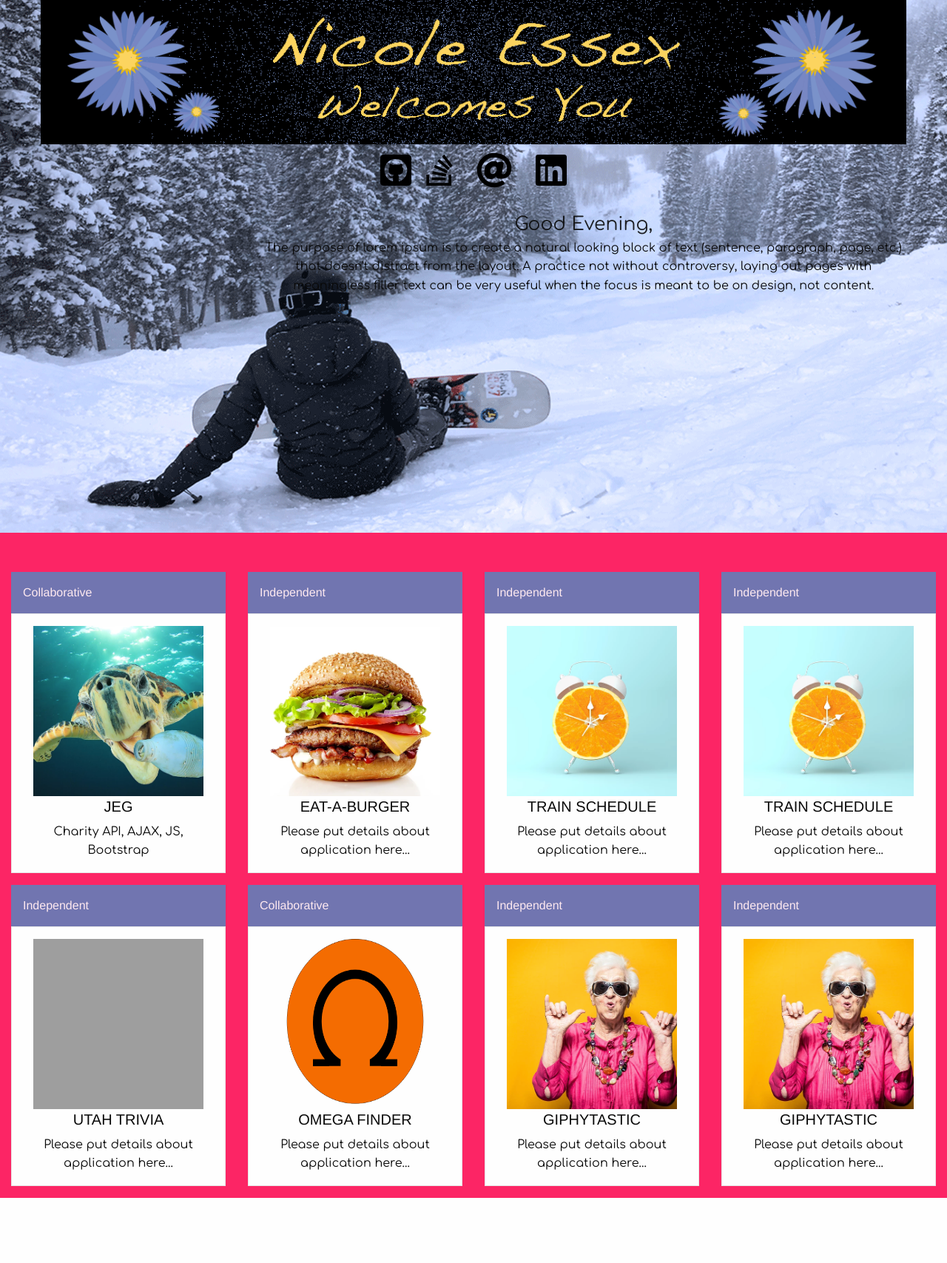
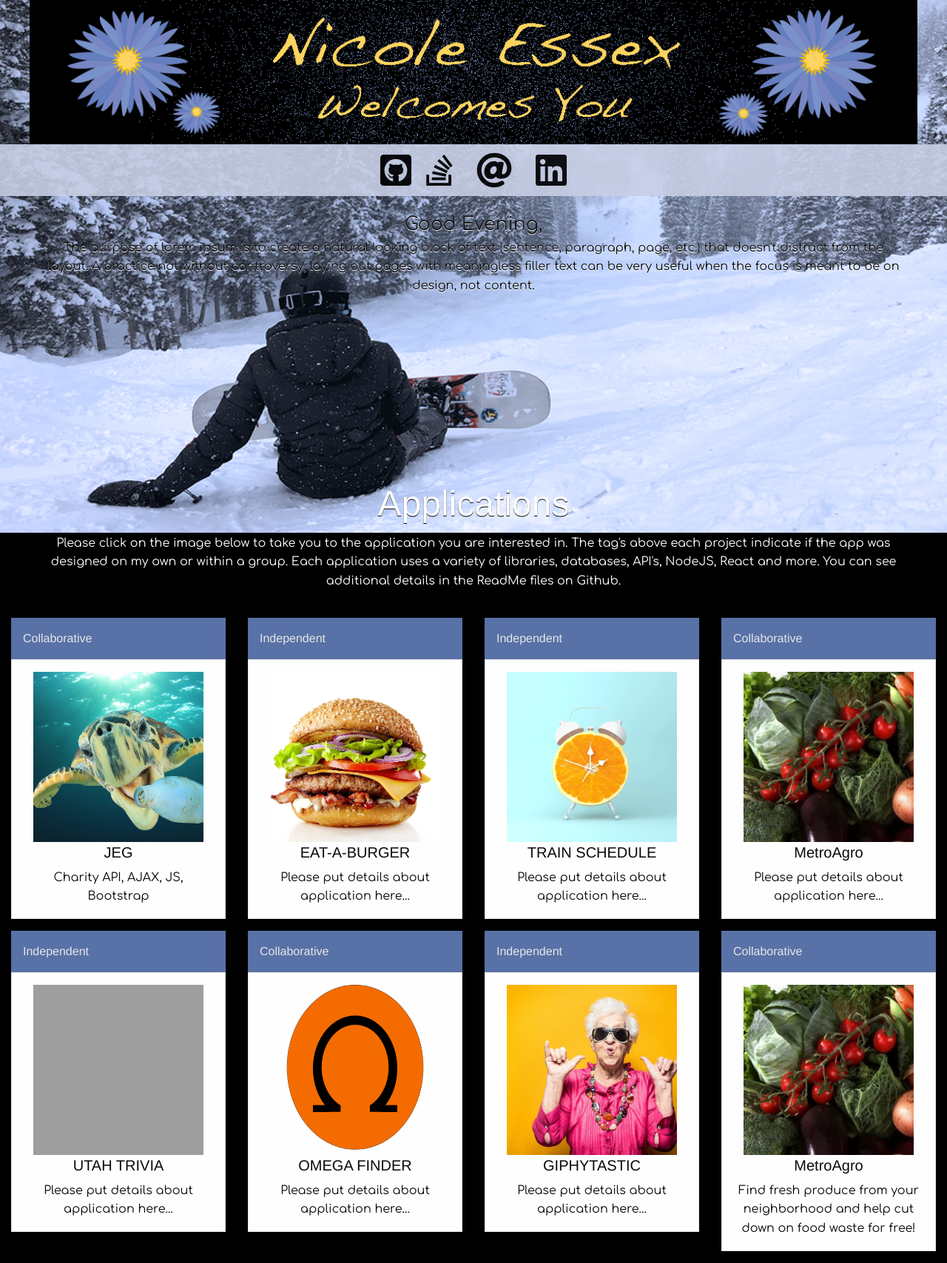
Before and after one commit to NicoleEssex/NicoleEssexPortfolio, a PHP site: page / in a window 1280 px wide. Shown: the whole page at 74% size. Before the commit the page ends 1619 px from the top, so only its background shows below. Run offline with PHP 8.4, Linux system fonts and the light colour scheme; some libraries are stand-ins or nearby versions; grey boxes are pictures that could not be loaded.

Commit message:
sticky social links

```diff
--- a/assets/css/style.css
+++ b/assets/css/style.css
@@ -1,13 +1,7 @@
 body{
-    /* background-color: #fdd370; */
-    background: #fc2565 url("../images/IMG_3483-6-1200.gif") no-repeat;
+    background: black url("../images/IMG_3483-6-1200.gif") no-repeat;
     text-align: center;
     margin: 0 auto;
-
-
-    /* background-color: #637fba;  */
-    /* background: no-repeat;
-    background: radial-gradient(#fdd370 30%, #637fba 50%, black 20%) */
 }
 
 #contentWrap {
@@ -16,18 +10,21 @@
 }
 
 #banner {
-    /* background-color:#c7cfe5; */
-}
-
-#profile {
-    padding: 10px;
-    background-color: #fc2565;
+    background-color:black;
+    margin: 0px auto black;
+    padding: black;
 }
 
 #greeting{
     font-family: 'Comfortaa', cursive;
     font-size: 25px;
     opacity: .9;
+    text-shadow: 0 1px 0 white;
+}
+
+#bio {
+    text-shadow: 0 1px 0 white;
+    font-size: 16px;
 }
 
 .fa-github-square {
@@ -36,14 +33,15 @@
 }
 
 #socialLinks {
-    /* background-color: #c7cfe5; */
+    background-color: #c7cfe5;
+    opacity: .9;
+    position: sticky;
+    top: 0px;
+    z-index: 1000;
 }
 
 #intro {
-
     padding: 20px;
-    /* outline: 20px dotted; */
-    /* background-color: #fc2565; */
     box-shadow: black 2px;
 }
 
@@ -65,9 +63,23 @@
     text-align: center;
 }
 
+#space {
+    height: 231px;
+    width: 100%;
+}
+
+#projectTitle  {
+    color: white;
+    text-shadow: 0 1px 0 black;
+}
+
+#projectSubTitle {
+    color: white;
+    text-shadow: 0 1px 0 black;
+}
+
 #projectSection {
     position: relative;
-    margin-top: 337px;
 }
 
 .card-divider {
@@ -110,4 +122,4 @@
 /* @media screen and (min-width: 64em) {} */
 
 /* Large only */
-/* @media screen and (min-width: 64em) and (max-width: 74.9375em) {} */ */
+/* @media screen and (min-width: 64em) and (max-width: 74.9375em) {} */
--- a/index.html
+++ b/index.html
@@ -30,16 +30,27 @@
         <li><a href="mailto:npcessex@gmail.com?subject=Portfolio"><span><i style="color:black;" class="fas fa-at fa-3x"></i></span></a></li>
         <li><a href="https://www.linkedin.com/in/nicole-essex/"><span><i style="color:black; "class="fab fa-linkedin fa-3x"></i></span></a></li>
     </ul>
+
     <div id="intro"class="grid-container grid-container-padded">
         <div class="grid-x grid-margin-x">
-            <div class="cell small-3">
+            <div class="cell small-6">
                 <!-- <img src="assets/images/IMG_1589-square.png" id="profile" alt="Picture of Nicole Essex"> -->
             </div>
-            <div class="cell small-9">
+            <div class="cell xs-12 small-12 medium-12">
                 <div id="greeting"></div>
-                <p>The purpose of lorem ipsum is to create a natural looking block of text (sentence, paragraph, page, etc.)
+                <p id="bio">The purpose of lorem ipsum is to create a natural looking block of text (sentence, paragraph, page, etc.)
                     that doesn't distract from the layout. A practice not without controversy, laying out pages with meaningless
                     filler text can be very useful when the focus is meant to be on design, not content.</p>
+            </div>
+            <div class="cell xs-12 small-12 medium-1">
+            </div>
+            <div id="space"></div>
+                <div class ="container">
+                <div class="cell xs-12 small-12 medium-5">
+                    <h1 id="projectTitle">Applications</h1>
+                    <p id="projectSubTitle">Please click on the image below to take you to the application you are interested in. The tag's above each project indicate if the app was designed on my own or within a group. Each application uses a variety of libraries, databases, API's, NodeJS, React and more. You can see additional details in the ReadMe files on Github.</p>
+                </div>
+                </div>
             </div>
         </div>
     </div>
@@ -47,7 +58,7 @@
     <div id="projectSection" class="container">
         <div class="grid-x grid-padding-x small-up-1 medium-up-3 large-up-4">
             <div class="cell">
-                <a href="https://nicoleessex.github.io/Charity-Finder/">
+                <a href="https://nicoleessex.github.io/JEG/">
                     <div class="card-divider">
                             Collaborative
                     </div>
@@ -89,14 +100,14 @@
                 </a>
             </div>
             <div class="cell">
-                <a href="https://nicoleessex.github.io/Train-Scheduler/">
+                <a href="https://secure-retreat-41621.herokuapp.com/">
                     <div class="card-divider">
-                            Independent
+                            Collaborative
                       </div>
                     <div class="card">
                         <div class="card-section">
-                            <img class="project-image" src="assets/images/orange-clock-1.png">
-                            <h5>TRAIN SCHEDULE</h5>
+                            <img class="project-image" src="assets/images/149694432-vegetable-basket-wooden-box-clean-eating-range.jpg">
+                            <h5>MetroAgro</h5>
                             <p>Please put details about application here...</p>
                         </div>
                     </div>
@@ -105,7 +116,7 @@
         </div>
     </div>
 
-    <div class="container">
+    <div id="projectSection"class="container">
         <div class="grid-x grid-padding-x small-up-1 medium-up-3 large-up-4">
             <div class="cell">
                 <a href = "https://nicoleessex.github.io/Trivia-Game/">
@@ -150,15 +161,15 @@
                 </a>
             </div>
             <div class="cell">
-                <a href = "https://nicoleessex.github.io/Giphy-API/">
+                <a href="https://secure-retreat-41621.herokuapp.com/">
                     <div class="card-divider">
-                            Independent
+                            Collaborative
                     </div>
                     <div class="card">
                         <div class="card-section hang-letters">
-                            <img class="project-image" src="assets/images/giphytastic.png">
-                            <h5>GIPHYTASTIC</h5>
-                            <p>Please put details about application here...</p>
+                            <img class="project-image" src="assets/images/149694432-vegetable-basket-wooden-box-clean-eating-range.jpg">
+                            <h5>MetroAgro</h5>
+                            <p>Find fresh produce from your neighborhood and help cut down on food waste for free!</p>
                         </div>
                     </div>
                 </a>
@@ -168,81 +179,6 @@
     </div>
     </div>
 </div>
-    <!-- <div class="grid-container grid-container-padded">
-        <div class="grid-x grid-margin-x">
-            <div class ="cell auto">
-                    <a href="https://nicoleessex.github.io/Charity-Finder/"><div class="card" style="width: 150px;">
-                        <div class="card-divider">
-                              Collaborative
-                        </div>
-                            <img src="assets/images/jeg.png">
-                        <div class="card-section">
-                            <h4>JEG</h4>
-                            <p>Charity API, AJAX, JS, Bootstrap</p>
-                        </div>
-                    </div></a> -->
-    <!-- <a href="https://nicoleessex.github.io/Charity-Finder/">
-                <img src="assets/images/jeg.png" class = "pps" alt="Project 5">
-                </a>
-                <h4>JEG</h4>
-            </div> -->
-    <!-- <div class ="cell auto">
-                    <a href="https://mvc-burgers.herokuapp.com/burgers"><div class="card" style="width: 150px;">
-                            <div class="card-divider">
-                                  Independent
-                            </div>
-                                <img src="assets/images/burger.png">
-                            <div class="card-section">
-                                <h4>Eat-a-burger</h4>
-                                <p></p>
-                            </div>
-                        </div></a> -->
-    <!-- <a href="https://mvc-burgers.herokuapp.com/burgers">
-                     <img src="assets/images/burger.png" class = "pps" alt="Project 6">
-                </a>
-                <h4>Eat-a-burger</h4> -->
-    <!-- </div>
-            <div class ="cell auto">
-                <a href="https://radiant-harbor-22121.herokuapp.com/">
-                    <img src="assets/images/omega.png" class = "pps" alt="Project 7">
-                </a>
-                <h4>Omega Finder</h4>
-            </div>
-            <div class ="cell auto">
-                <a href = "https://nicoleessex.github.io/Trivia-Game/">
-                    <img src="assets/images/utahSRR.jpg" class = "pps" alt="Project 2"></a>
-                <h4>Utah Trivia</h4>
-            </div>
-        </div>
-    </div>
-    <div class="grid-container grid-container-padded">
-        <div class="grid-x grid-margin-x">
-            <div class ="cell auto">
-                <a href=" https://nicoleessex.github.io/Train-Scheduler/">
-                    <img src="assets/images/orange-clock-1.png" class = "pps" alt="Project 4">
-                </a>
-                <h4>Train Schedule</h4>
-            </div>
-            <div class ="cell auto">
-                <a href = "https://nicoleessex.github.io/Giphy-API/">
-                    <img src="assets/images/giphytastic.png" class = "pps" alt="Project 3">
-                </a>
-                <h4>Giphytastic</h4>
-            </div>
-            <div class ="cell auto">
-                <a href="https://nicoleessex.github.io/bamazon/">
-                    <img src="assets/images/buy.png" class = "pps" alt="Project 8">
-                </a>
-                <h4>Bamazon</h4>
-            </div>
-            <div class ="cell auto">
-                <a href="https://nicoleessex.github.io/Crystal-Collector"/>
-                    <img src="assets/images/crystalA.jpg" class = "pps" alt="Project 1">
-                </a>
-                <h4>Gem Collector</h4>
-            </div>
-        </div>
-    </div>      -->
 </body>
 <script src="assets/js/vendor/jquery.js"></script>
 <script src="assets/js/vendor/foundation.js"></script>
```
Also changed, not shown: assets/images/149694432-vegetable-basket-wooden-box-clean-eating-range.jpg (added).
